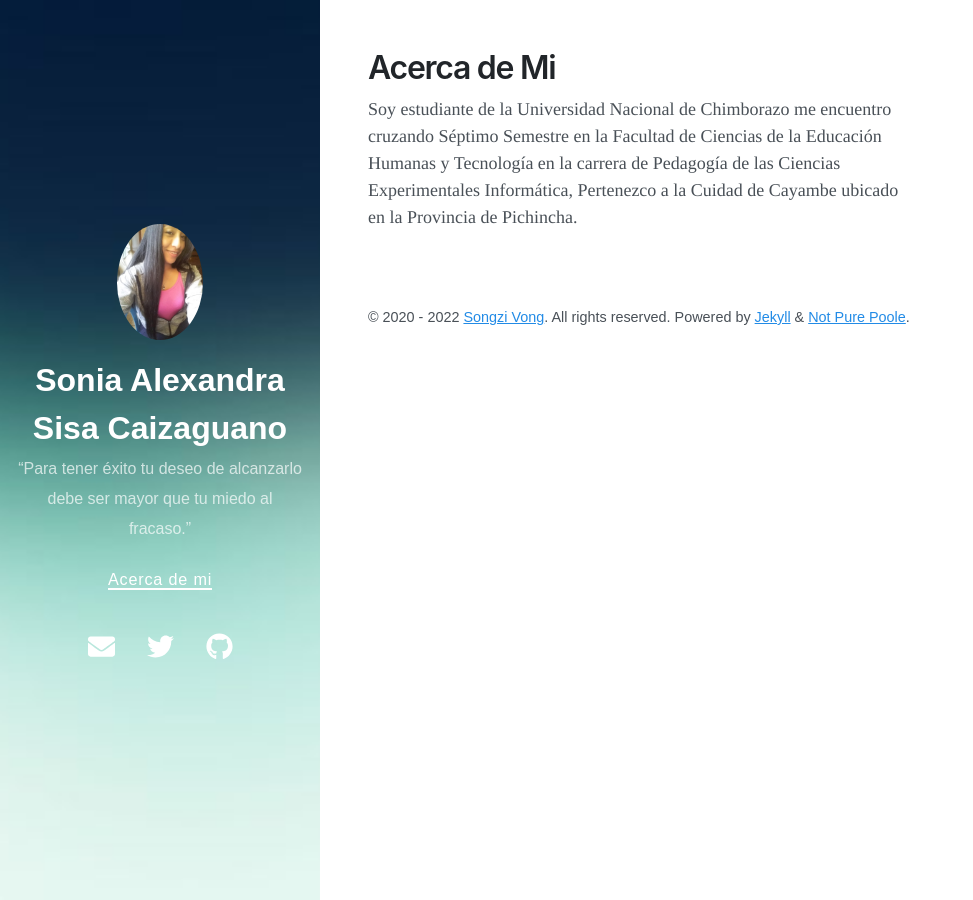
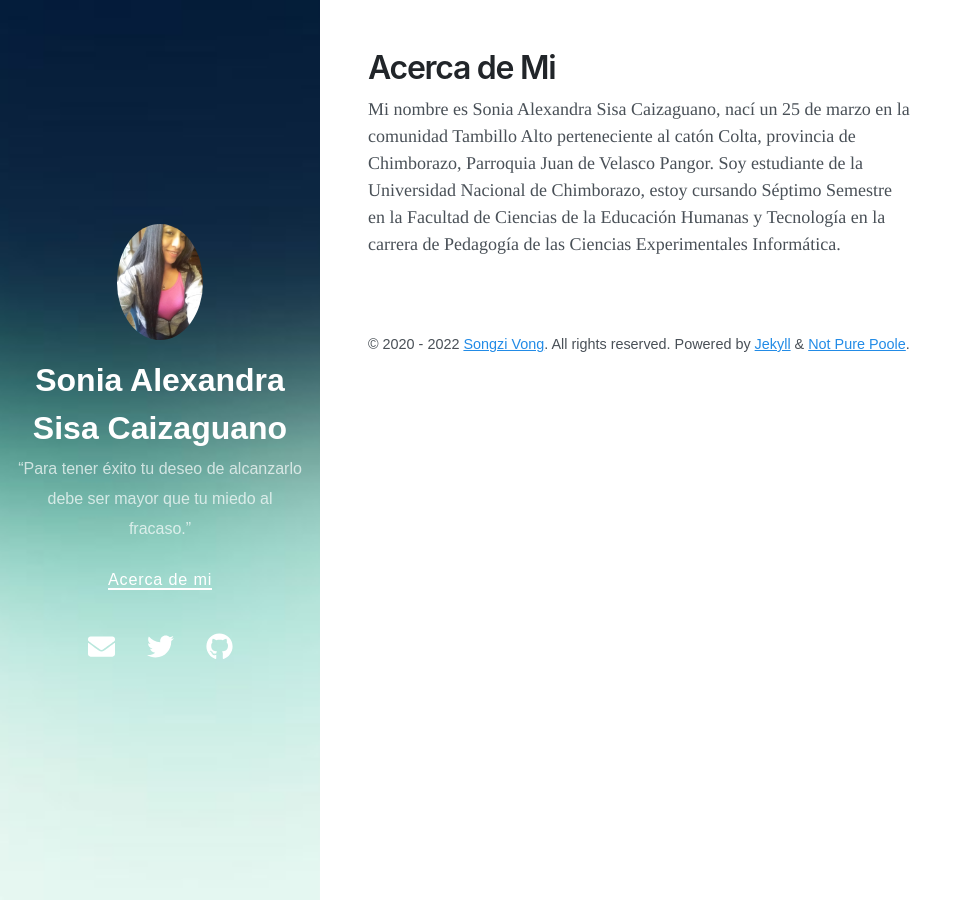
Before and after one commit to sonysc/sonysc.github.io, a Jekyll site: the page built from about.md, in a window 1280 px wide. Shown: the whole page, without its empty margins (0-973 px from the left). Built offline with Jekyll 4.4.1, drawn with Linux system fonts in a browser that asks for light colours; nearby versions of some CDN libraries.

Commit message:
Update about.md

```diff
--- a/about.md
+++ b/about.md
@@ -3,7 +3,8 @@ layout: page
 title: Acerca de Mi
 ---
 
-Soy estudiante de la Universidad Nacional de Chimborazo me encuentro cruzando
- Séptimo Semestre en la Facultad de Ciencias de la Educación Humanas y Tecnología
- en la carrera de Pedagogía de las Ciencias Experimentales Informática, Pertenezco
- a la Cuidad de  Cayambe ubicado en la Provincia de Pichincha.
+Mi nombre es Sonia Alexandra Sisa Caizaguano, nací un 25 de marzo en la comunidad Tambillo Alto
+perteneciente al catón Colta, provincia de Chimborazo, Parroquia Juan de Velasco Pangor.
+Soy estudiante de la Universidad Nacional de Chimborazo, estoy cursando
+Séptimo Semestre en la Facultad de Ciencias de la Educación Humanas y Tecnología
+en la carrera de Pedagogía de las Ciencias Experimentales Informática.
```
